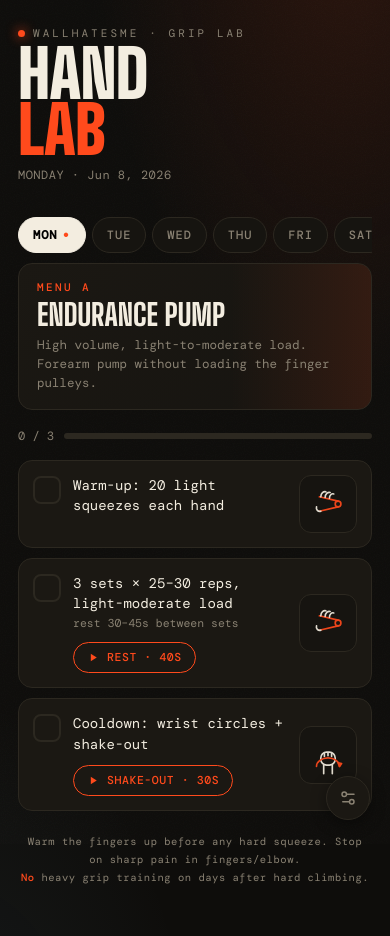
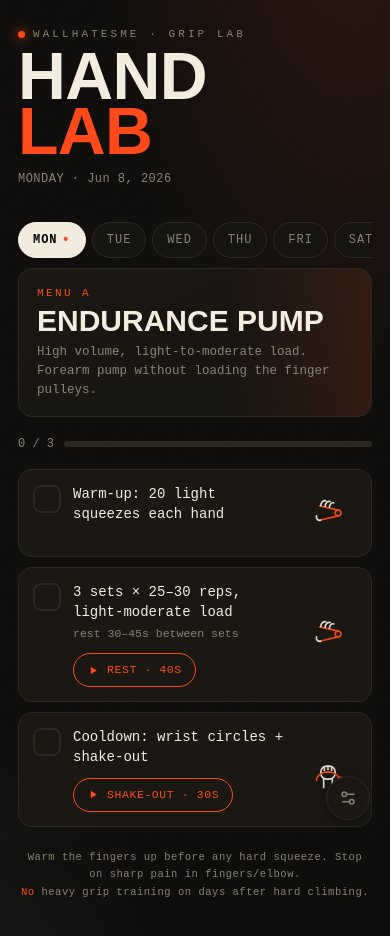
Before and after one commit to rkrfld/grip-lab, a React (Vite) app: page / in a window 390 px wide. Shown: the top 936 px of the page. Built offline with nearby package versions, Linux system fonts and the light colour scheme.

Commit message:
feat: migrate to Tailwind CSS v4

```diff
--- a/package.json
+++ b/package.json
@@ -9,11 +9,13 @@
     "preview": "vite preview"
   },
   "dependencies": {
+    "@fontsource/big-shoulders-display": "^5.1.0",
+    "@fontsource/dm-mono": "^5.1.0",
+    "@tailwindcss/vite": "^4.3.0",
     "lucide-react": "^0.474.0",
     "react": "^18.3.1",
     "react-dom": "^18.3.1",
-    "@fontsource/big-shoulders-display": "^5.1.0",
-    "@fontsource/dm-mono": "^5.1.0"
+    "tailwindcss": "^4.3.0"
   },
   "devDependencies": {
     "@types/react": "^18.3.12",
--- a/src/App.tsx
+++ b/src/App.tsx
@@ -42,6 +42,7 @@ export default function App() {
   const doneCount = doneSet.size
   const totalCount = plan.exercises.length
   const progress = totalCount > 0 ? (doneCount / totalCount) * 100 : 0
+  const menuColor = plan.color === 'cool' ? 'var(--cool)' : 'var(--accent)'
 
   function toggleDone(id: string) {
     setDoneMap(prev => {
@@ -56,34 +57,25 @@ export default function App() {
     setTimerConfig(null)
   }
 
-  const menuColor = plan.color === 'cool' ? 'var(--cool)' : 'var(--accent)'
-
   return (
     <>
       <div style={{ '--menucol': menuColor } as React.CSSProperties}>
-        <div style={{ maxWidth: 460, margin: '0 auto', padding: '0 18px' }}>
-          <header style={{ padding: '26px 0 14px' }}>
-            <div style={{ display: 'flex', alignItems: 'center', gap: 8, fontSize: 11, letterSpacing: '0.28em', textTransform: 'uppercase', color: 'var(--muted)' }}>
-              <span style={{ width: 7, height: 7, borderRadius: '50%', background: 'var(--accent)', boxShadow: '0 0 12px var(--accent)', display: 'inline-block' }} />
+        <div className="max-w-[460px] mx-auto px-[18px]">
+
+          <header className="pt-[26px] pb-[14px]">
+            <div className="flex items-center gap-2 text-[11px] tracking-[0.28em] uppercase text-muted">
+              <span className="w-[7px] h-[7px] rounded-full bg-accent shadow-[0_0_12px_var(--color-accent)] inline-block" />
               wallhatesme · grip lab
             </div>
-            <h1 style={{
-              fontFamily: "'Big Shoulders Display', sans-serif",
-              fontWeight: 900,
-              fontSize: 'clamp(48px, 17vw, 76px)',
-              lineHeight: 0.84,
-              letterSpacing: '-0.01em',
-              marginTop: 6,
-              textTransform: 'uppercase',
-            }}>
-              HAND<br /><span style={{ color: 'var(--accent)' }}>LAB</span>
+            <h1 className="font-display font-black text-[clamp(48px,17vw,76px)] leading-[0.84] tracking-[-0.01em] uppercase mt-1.5">
+              HAND<br /><span className="text-accent">LAB</span>
             </h1>
-            <div style={{ marginTop: 10, fontSize: 12, color: 'var(--muted)', letterSpacing: '0.04em' }}>
+            <div className="mt-2.5 text-[12px] text-muted tracking-[0.04em]">
               {formatDate()}
             </div>
           </header>
 
-          <div style={{ margin: '20px 0 6px' }}>
+          <div className="mt-5 mb-1.5">
             <DayPicker
               days={Object.keys(workouts)}
               selected={selectedDay}
@@ -99,16 +91,13 @@ export default function App() {
             color={plan.color}
           />
 
-          <div style={{ display: 'flex', alignItems: 'center', gap: 10, marginBottom: 16, fontSize: 12, color: 'var(--muted)' }}>
+          <div className="flex items-center gap-2.5 mb-4 text-[12px] text-muted">
             <span>{doneCount} / {totalCount}</span>
-            <div style={{ flex: 1, height: 6, borderRadius: 99, background: 'var(--line)', overflow: 'hidden' }}>
-              <div style={{
-                height: '100%',
-                width: `${progress}%`,
-                background: menuColor,
-                transition: 'width 0.35s cubic-bezier(0.3,1,0.4,1)',
-                borderRadius: 99,
-              }} />
+            <div className="flex-1 h-1.5 rounded-full bg-line overflow-hidden">
+              <div
+                className="h-full rounded-full transition-[width] duration-300 ease-[cubic-bezier(0.3,1,0.4,1)]"
+                style={{ width: `${progress}%`, background: menuColor }}
+              />
             </div>
           </div>
 
@@ -120,9 +109,9 @@ export default function App() {
             onOpenTimer={setTimerConfig}
           />
 
-          <footer style={{ marginTop: 22, textAlign: 'center', fontSize: 10.5, color: 'var(--muted)', letterSpacing: '0.05em', lineHeight: 1.7 }}>
+          <footer className="mt-[22px] text-center text-[10.5px] text-muted tracking-[0.05em] leading-[1.7]">
             Warm the fingers up before any hard squeeze. Stop on sharp pain in fingers/elbow.<br />
-            <b style={{ color: 'var(--accent)', fontWeight: 500 }}>No</b> heavy grip training on days after hard climbing.
+            <b className="text-accent font-medium">No</b> heavy grip training on days after hard climbing.
           </footer>
         </div>
       </div>
--- a/src/components/DayPicker.tsx
+++ b/src/components/DayPicker.tsx
@@ -16,10 +16,7 @@ export function DayPicker({ days, selected, today, onSelect }: Props) {
   const sorted = ORDER.filter(d => days.includes(d))
 
   return (
-    <div style={{
-      display: 'flex', gap: 6, overflowX: 'auto', padding: '0 0 4px',
-      scrollbarWidth: 'none', WebkitOverflowScrolling: 'touch',
-    }}>
+    <div className="flex gap-1.5 overflow-x-auto pb-1 [scrollbar-width:none] [-webkit-overflow-scrolling:touch]">
       {sorted.map(name => {
         const isActive = name === selected
         const isToday = name === today
@@ -27,24 +24,16 @@ export function DayPicker({ days, selected, today, onSelect }: Props) {
           <button
             key={name}
             onClick={() => onSelect(name)}
-            style={{
-              flex: '0 0 auto',
-              border: `1px solid ${isActive ? 'var(--chalk)' : 'var(--line)'}`,
-              background: isActive ? 'var(--chalk)' : 'var(--bg2)',
-              color: isActive ? '#000' : 'var(--muted)',
-              borderRadius: 99,
-              padding: '9px 14px',
-              fontSize: 12,
-              fontWeight: isActive ? 600 : 500,
-              letterSpacing: '0.08em',
-              textTransform: 'uppercase',
-              transition: 'background 0.18s, color 0.18s, border-color 0.18s',
-              display: 'flex', alignItems: 'center', gap: 4,
-            }}
+            className={[
+              'flex-none flex items-center gap-1 rounded-full px-3.5 py-2 text-[12px] tracking-[0.08em] uppercase transition-all duration-[180ms]',
+              isActive
+                ? 'bg-chalk text-black border border-chalk font-semibold'
+                : 'bg-bg2 text-muted border border-line font-medium',
+            ].join(' ')}
           >
             {SHORT[name] ?? name}
             {isToday && (
-              <span style={{ color: isActive ? 'var(--accent)' : 'var(--accent)', fontSize: 14, lineHeight: 1 }}>•</span>
+              <span className="text-accent text-sm leading-none">•</span>
             )}
           </button>
         )
--- a/src/components/ExerciseCard.tsx
+++ b/src/components/ExerciseCard.tsx
@@ -49,57 +49,36 @@ export function ExerciseCard({ exercise, done, onToggle, onOpenTimer }: Props) {
   }
 
   return (
-    <div style={{
-      display: 'flex', gap: 12, alignItems: 'flex-start',
-      border: done ? '1px solid transparent' : '1px solid var(--line)',
-      background: done ? 'var(--bg2)' : 'var(--card)',
-      borderRadius: 'var(--radius)', padding: 14, marginBottom: 10,
-      opacity: done ? 0.5 : 1,
-      transition: 'opacity 0.2s, background 0.2s, border-color 0.2s',
-      animation: 'slideIn 0.22s ease both',
-    }}>
+    <div className={[
+      'flex gap-3 items-start rounded-[14px] p-[14px] mb-2.5 transition-all duration-200 animate-slide-in',
+      done ? 'opacity-50 border border-transparent bg-bg2' : 'border border-line bg-card',
+    ].join(' ')}>
       <button
         onClick={onToggle}
-        style={{
-          flex: '0 0 auto', width: 28, height: 28,
-          borderRadius: 8,
-          border: done ? 'none' : '2px solid var(--line)',
-          background: done ? 'var(--good)' : 'transparent',
-          display: 'grid', placeItems: 'center',
-          marginTop: 1,
-          transition: 'background 0.18s, border-color 0.18s',
-          animation: done ? 'scalePulse 0.3s ease' : 'none',
-        }}
+        className={[
+          'flex-none w-7 h-7 rounded-lg grid place-items-center mt-[1px] transition-all duration-[180ms]',
+          done
+            ? 'bg-good border-good animate-scale-pulse'
+            : 'border-2 border-line bg-transparent',
+        ].join(' ')}
       >
         {done && <CheckIcon />}
       </button>
 
-      <div style={{ flex: 1, minWidth: 0 }}>
-        <div style={{
-          fontSize: 14, lineHeight: 1.45,
-          textDecoration: done ? 'line-through' : 'none',
-          color: done ? 'var(--muted)' : 'var(--chalk)',
-          transition: 'color 0.2s',
-        }}>
+      <div className="flex-1 min-w-0">
+        <div className={[
+          'text-[14px] leading-[1.45] transition-colors duration-200',
+          done ? 'line-through text-muted' : 'text-chalk',
+        ].join(' ')}>
           {title}
         </div>
         {subtitle && (
-          <div style={{ fontSize: 11.5, color: 'var(--muted)', marginTop: 3 }}>
-            {subtitle}
-          </div>
+          <div className="text-[11.5px] text-muted mt-[3px]">{subtitle}</div>
         )}
         {(type === 'timer' || type === 'repeater') && (
           <button
             onClick={handleTimer}
-            style={{
-              marginTop: 11, display: 'inline-flex', alignItems: 'center', gap: 7,
-              border: '1px solid var(--menucol)', color: 'var(--menucol)',
-              background: 'transparent', borderRadius: 99, padding: '7px 13px',
-              fontSize: 11.5, fontWeight: 500, letterSpacing: '0.05em',
-              textTransform: 'uppercase', transition: 'opacity 0.18s',
-            }}
-            onPointerDown={e => (e.currentTarget.style.transform = 'scale(0.96)')}
-            onPointerUp={e => (e.currentTarget.style.transform = 'scale(1)')}
+            className="mt-[11px] inline-flex items-center gap-[7px] border border-[var(--menucol)] text-[var(--menucol)] rounded-full px-[13px] py-[7px] text-[11.5px] font-medium tracking-[0.05em] uppercase transition-opacity active:scale-95"
           >
             <PlayIcon />
             {type === 'timer'
@@ -110,7 +89,7 @@ export function ExerciseCard({ exercise, done, onToggle, onOpenTimer }: Props) {
       </div>
 
       {figure && (
-        <div style={{ opacity: done ? 0.6 : 1, transition: 'opacity 0.2s', alignSelf: 'center' }}>
+        <div className={`${done ? 'opacity-60' : ''} transition-opacity duration-200 self-center`}>
           <Figure name={figure} />
         </div>
       )}
--- a/src/components/ExerciseList.tsx
+++ b/src/components/ExerciseList.tsx
@@ -11,7 +11,7 @@ interface Props {
 
 export function ExerciseList({ exercises, doneSet, animKey, onToggle, onOpenTimer }: Props) {
   return (
-    <div key={animKey} style={{ animation: 'slideIn 0.25s ease both' }}>
+    <div key={animKey} className="animate-fade-in">
       {exercises.map(ex => (
         <ExerciseCard
           key={ex.id}
--- a/src/components/SettingsToggle.tsx
+++ b/src/components/SettingsToggle.tsx
@@ -16,29 +16,13 @@ export function SettingsToggle({ soundEnabled, hapticEnabled, onToggleSound, onT
       {open && (
         <div
           onClick={() => setOpen(false)}
-          style={{ position: 'fixed', inset: 0, zIndex: 39 }}
+          className="fixed inset-0 z-39"
         />
       )}
 
-      <div style={{
-        position: 'fixed',
-        bottom: `max(24px, calc(20px + env(safe-area-inset-bottom)))`,
-        right: 20,
-        zIndex: 40,
-        display: 'flex',
-        flexDirection: 'column',
-        alignItems: 'flex-end',
-        gap: 10,
-      }}>
+      <div className="fixed bottom-[max(24px,calc(20px+env(safe-area-inset-bottom)))] right-5 z-40 flex flex-col items-end gap-2.5">
         {open && (
-          <div style={{
-            background: 'var(--card)',
-            border: '1px solid var(--line)',
-            borderRadius: 'var(--radius)',
-            padding: '4px 0',
-            minWidth: 180,
-            animation: 'slideUp 0.2s cubic-bezier(0.3,1,0.4,1) both',
-          }}>
+          <div className="bg-card border border-line rounded-[14px] py-1 min-w-[180px] animate-slide-up">
             <ToggleRow
               label="Sound"
               enabled={soundEnabled}
@@ -56,15 +40,10 @@ export function SettingsToggle({ soundEnabled, hapticEnabled, onToggleSound, onT
 
         <button
           onClick={() => setOpen(o => !o)}
-          style={{
-            width: 44, height: 44, borderRadius: '50%',
-            background: open ? 'var(--chalk)' : 'var(--card)',
-            border: '1px solid var(--line)',
-            color: open ? '#000' : 'var(--muted)',
-            display: 'grid', placeItems: 'center',
-            transition: 'background 0.18s, color 0.18s',
-            boxShadow: '0 4px 16px rgba(0,0,0,0.4)',
-          }}
+          className={[
+            'w-11 h-11 rounded-full grid place-items-center border border-line transition-all duration-[180ms] shadow-[0_4px_16px_rgba(0,0,0,0.4)]',
+            open ? 'bg-chalk text-black' : 'bg-card text-muted',
+          ].join(' ')}
         >
           <Settings2 size={18} />
         </button>
@@ -82,31 +61,24 @@ function ToggleRow({ label, enabled, icon, onToggle }: {
   return (
     <button
       onClick={onToggle}
-      style={{
-        width: '100%', display: 'flex', alignItems: 'center',
-        justifyContent: 'space-between',
-        padding: '10px 14px', background: 'none',
-        color: enabled ? 'var(--chalk)' : 'var(--muted)',
-        fontSize: 12, letterSpacing: '0.05em', textTransform: 'uppercase',
-        transition: 'color 0.15s',
-      }}
+      className={[
+        'w-full flex items-center justify-between px-3.5 py-2.5 text-[12px] tracking-[0.05em] uppercase transition-colors duration-150',
+        enabled ? 'text-chalk' : 'text-muted',
+      ].join(' ')}
     >
-      <span style={{ display: 'flex', alignItems: 'center', gap: 8 }}>
+      <span className="flex items-center gap-2">
         {icon} {label}
       </span>
-      <span style={{
-        width: 32, height: 18, borderRadius: 99,
-        background: enabled ? 'var(--accent)' : 'var(--line)',
-        position: 'relative', transition: 'background 0.2s',
-        flexShrink: 0,
-      }}>
-        <span style={{
-          position: 'absolute',
-          top: 3, left: enabled ? 'calc(100% - 15px)' : 3,
-          width: 12, height: 12, borderRadius: '50%',
-          background: 'var(--chalk)',
-          transition: 'left 0.2s cubic-bezier(0.3,1,0.4,1)',
-        }} />
+      <span
+        className={[
+          'w-8 h-[18px] rounded-full relative flex-none transition-colors duration-200',
+          enabled ? 'bg-accent' : 'bg-line',
+        ].join(' ')}
+      >
+        <span
+          className="absolute top-[3px] w-3 h-3 rounded-full bg-chalk transition-[left] duration-200"
+          style={{ left: enabled ? 'calc(100% - 15px)' : '3px' }}
+        />
       </span>
     </button>
   )
--- a/src/components/WorkoutBanner.tsx
+++ b/src/components/WorkoutBanner.tsx
@@ -6,38 +6,28 @@ interface Props {
 }
 
 const COLOR_MAP = {
-  accent: { col: 'var(--accent)', tint: 'rgba(255,74,28,.12)' },
-  cool:   { col: 'var(--cool)',   tint: 'rgba(127,180,201,.10)' },
+  accent: { col: 'text-accent', tint: 'rgba(255,74,28,.12)' },
+  cool:   { col: 'text-cool',   tint: 'rgba(127,180,201,.10)' },
 }
 
 export function WorkoutBanner({ tag, name, focus, color }: Props) {
   const { col, tint } = COLOR_MAP[color] ?? COLOR_MAP.accent
 
   return (
-    <div style={{
-      border: '1px solid var(--line)', borderRadius: 'var(--radius)',
-      background: `linear-gradient(135deg, var(--card), var(--bg2))`,
-      overflow: 'hidden', position: 'relative',
-      marginBottom: 18,
-    }}>
-      <div style={{
-        position: 'absolute', top: 0, right: 0, width: '40%', height: '100%',
-        background: `linear-gradient(90deg, transparent, ${tint})`,
-        pointerEvents: 'none',
-      }} />
-      <div style={{ padding: '16px 18px', position: 'relative', zIndex: 1 }}>
-        <div style={{ fontSize: 11, letterSpacing: '0.22em', color: col, textTransform: 'uppercase', fontWeight: 500 }}>
+    <div className="border border-line rounded-[14px] bg-gradient-to-br from-card to-bg2 overflow-hidden relative mb-[18px]">
+      <div
+        className="absolute top-0 right-0 w-[40%] h-full pointer-events-none"
+        style={{ background: `linear-gradient(90deg, transparent, ${tint})` }}
+      />
+      <div className="px-[18px] py-4 relative z-10">
+        <div className={`text-[11px] tracking-[0.22em] uppercase font-medium ${col}`}>
           {tag}
         </div>
-        <div style={{
-          fontFamily: "'Big Shoulders Display', sans-serif",
-          fontWeight: 800, fontSize: 30, lineHeight: 1,
-          margin: '5px 0 7px', textTransform: 'uppercase',
-        }}>
+        <div className="font-display font-extrabold text-[30px] leading-none uppercase mt-[5px] mb-[7px]">
           {name}
         </div>
         {focus && (
-          <div style={{ fontSize: 12.5, color: 'var(--muted)', lineHeight: 1.5 }}>
+          <div className="text-[12.5px] text-muted leading-[1.5]">
             {focus}
           </div>
         )}
--- a/src/index.css
+++ b/src/index.css
@@ -1,3 +1,4 @@
+@import 'tailwindcss';
 @import '@fontsource/big-shoulders-display/500.css';
 @import '@fontsource/big-shoulders-display/700.css';
 @import '@fontsource/big-shoulders-display/800.css';
@@ -5,42 +6,55 @@
 @import '@fontsource/dm-mono/400.css';
 @import '@fontsource/dm-mono/500.css';
 
+@theme {
+  --color-bg:         #0e0d0b;
+  --color-bg2:        #161410;
+  --color-card:       #1b1813;
+  --color-line:       #2c2820;
+  --color-chalk:      #f3ede0;
+  --color-muted:      #8a8273;
+  --color-accent:     #ff4a1c;
+  --color-accent-dim: #7a2d18;
+  --color-cool:       #7fb4c9;
+  --color-cool-dim:   #2f4750;
+  --color-good:       #9fd17a;
+
+  --font-display: 'Big Shoulders Display', sans-serif;
+  --font-mono:    'DM Mono', monospace;
+
+  --animate-slide-in:    slideIn 0.22s ease both;
+  --animate-slide-up:    slideUp 0.28s cubic-bezier(0.3,1,0.4,1) both;
+  --animate-scale-pulse: scalePulse 0.3s ease;
+  --animate-fade-in:     fadeIn 0.25s ease both;
+}
+
+/* In @layer base so utilities can override */
+@layer base {
   :root {
-  --bg: #0e0d0b;
-  --bg2: #161410;
-  --card: #1b1813;
-  --line: #2c2820;
-  --chalk: #f3ede0;
-  --muted: #8a8273;
-  --accent: #ff4a1c;
-  --accent-dim: #7a2d18;
-  --cool: #7fb4c9;
-  --cool-dim: #2f4750;
-  --good: #9fd17a;
-  --radius: 14px;
-  --menucol: var(--accent);
+    --chalk:   #f3ede0;
+    --menucol: #ff4a1c;
+    --accent:  #ff4a1c;
+    --cool:    #7fb4c9;
+    --good:    #9fd17a;
   }
 
   *, *::before, *::after {
-  box-sizing: border-box;
-  margin: 0;
-  padding: 0;
     -webkit-tap-highlight-color: transparent;
   }
 
   html, body {
-  background: var(--bg);
     overscroll-behavior: none;
+    background: #0e0d0b;
   }
 
   body {
     font-family: 'DM Mono', monospace;
-  color: var(--chalk);
+    color: #f3ede0;
     min-height: 100dvh;
     background:
       radial-gradient(120% 90% at 90% -10%, rgba(255,74,28,.12), transparent 55%),
       radial-gradient(120% 80% at -10% 110%, rgba(127,180,201,.08), transparent 50%),
-    var(--bg);
+      #0e0d0b;
     overflow-x: hidden;
     padding-bottom: max(110px, calc(80px + env(safe-area-inset-bottom)));
   }
@@ -58,14 +72,12 @@ body::before {
   button {
     touch-action: manipulation;
     cursor: pointer;
-  font-family: 'DM Mono', monospace;
-  background: none;
-  border: none;
   }
 
   #root {
     position: relative;
     z-index: 1;
+  }
 }
 
 @keyframes slideIn {
--- a/vite.config.ts
+++ b/vite.config.ts
@@ -1,9 +1,11 @@
 import { defineConfig } from 'vite'
 import react from '@vitejs/plugin-react'
+import tailwindcss from '@tailwindcss/vite'
 import { VitePWA } from 'vite-plugin-pwa'
 
 export default defineConfig({
   plugins: [
+    tailwindcss(),
     react(),
     VitePWA({
       registerType: 'autoUpdate',
```
Also changed, not shown: src/components/TimerOverlay.tsx (+13 -49 lines), 1 other file (tests, documents, lock files or other folders). Lines whose indentation alone changed are shown as unchanged.
